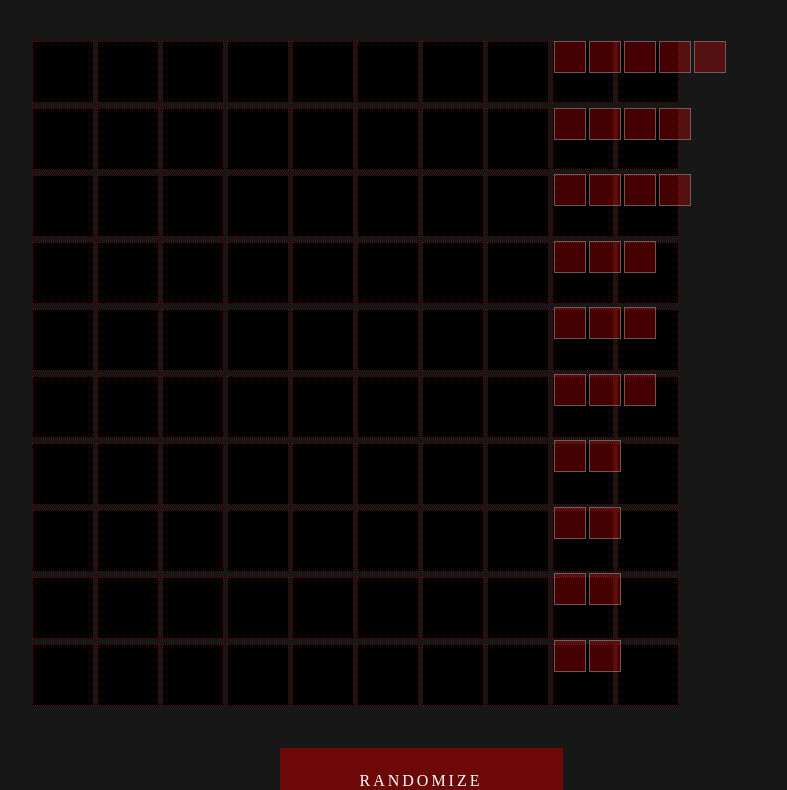
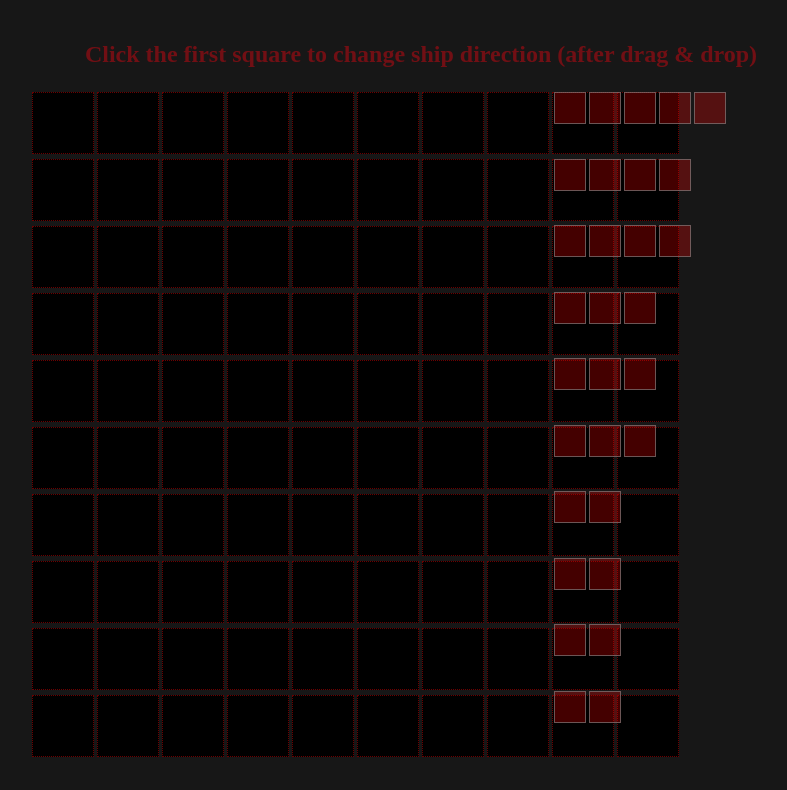
Before and after one commit to crnhrv/battleship, a website with bundled scripts: page index.html in a window 1280 px wide. Shown: the part 135-925 px from the top of the page, without its empty margins (219-1006 px from the left). Built offline with nearby package versions, Linux system fonts and the light colour scheme.

Commit message:
add placement tooltip

```diff
--- a/index.html
+++ b/index.html
@@ -9,7 +9,9 @@
   </head>
   <body id="wrapper">
     <h1 class="title">Battleships</h1>
-    <h2 class="gameInfo"></h2>
+    <h2 class="gameInfo">
+      Click the first square to change ship direction (after drag & drop)
+    </h2>
     <div id="preGridWrapper" class="pre-grid-wrapper">
       <div id="preGrid" class="pre-grid"></div>
       <div id="ships" class="ships">
--- a/styles/style.css
+++ b/styles/style.css
@@ -32,7 +32,7 @@
 }
 
 .gameInfo {
-  color: rgba(55, 125, 255, 0.664);
+  color: rgba(160, 12, 20, 0.664);
   text-align: center;
   margin: 1em;
 }
```
